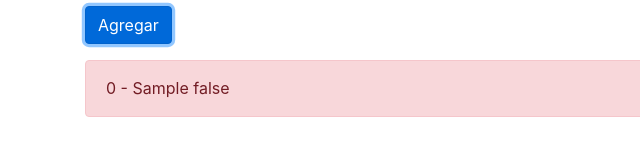
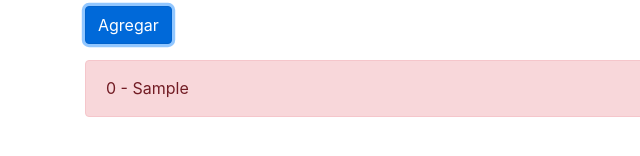
Before and after one commit to Gonzacap/CRUD-LocalStorage-con-Vue, a plain HTML site: page index.html in a window 1280 px wide. Both pictures are taken after typing "Sample" into the empty fields and a click on the button "Agregar". Shown: the part 146-302 px from the top of the page, 0-640 px from the left. Drawn offline with nearby package versions, Linux system fonts and the light colour scheme.

Commit message:
sin estado

```diff
--- a/index.html
+++ b/index.html
@@ -22,7 +22,7 @@
             <div role="alert" :class="['alert', item.estado ? 'alert-success' : 'alert-danger']">
                 <div class="d-flex justify-content-between align-items-center">
                     <div>
-                        {{index}} - {{item.nombre}} {{item.estado}}
+                        {{index}} - {{item.nombre}}
                     </div>
                     <div>
                         <button class="btn btn-success btn-sm" @click="completar(index)">OK</button>
```
